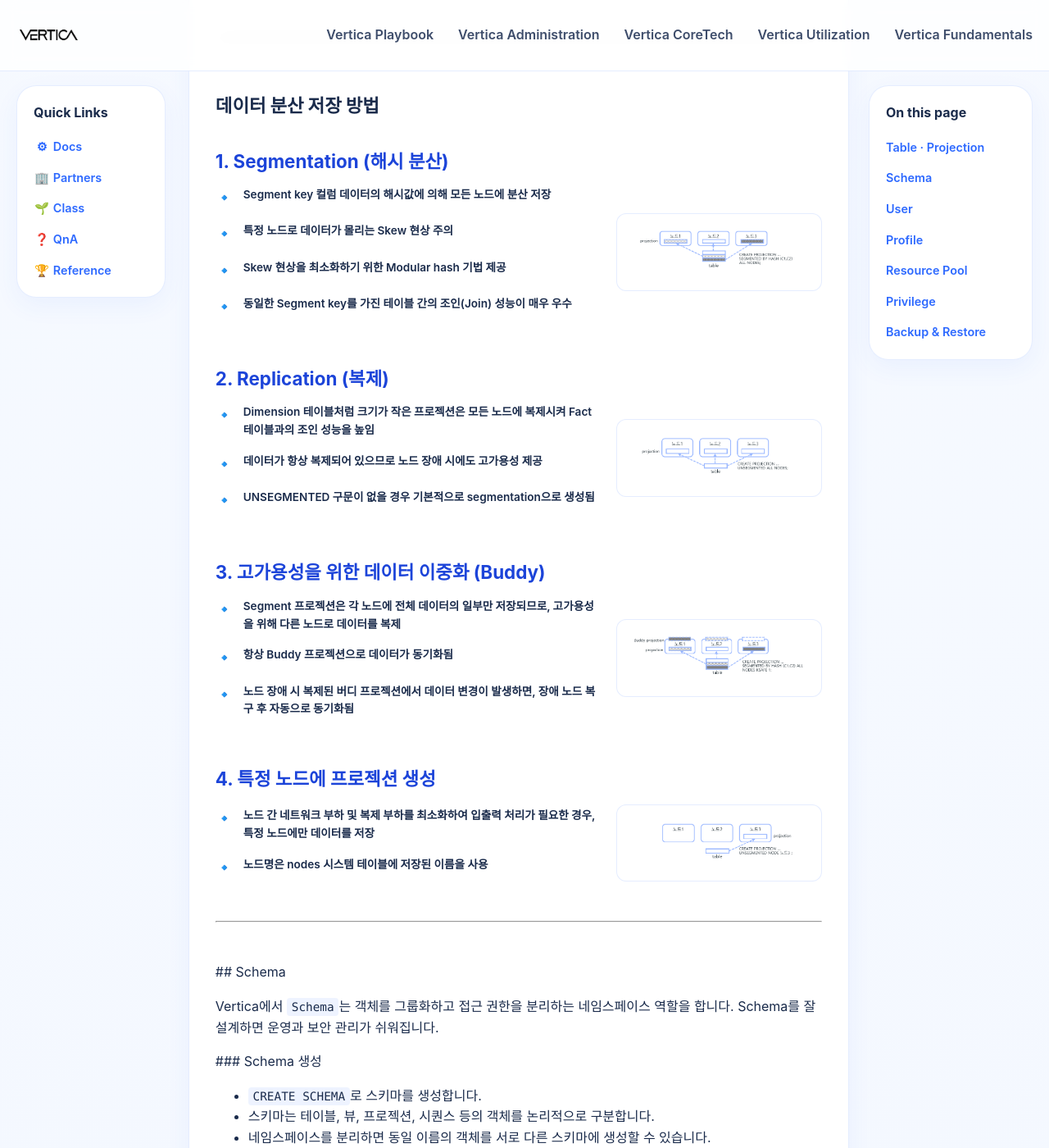
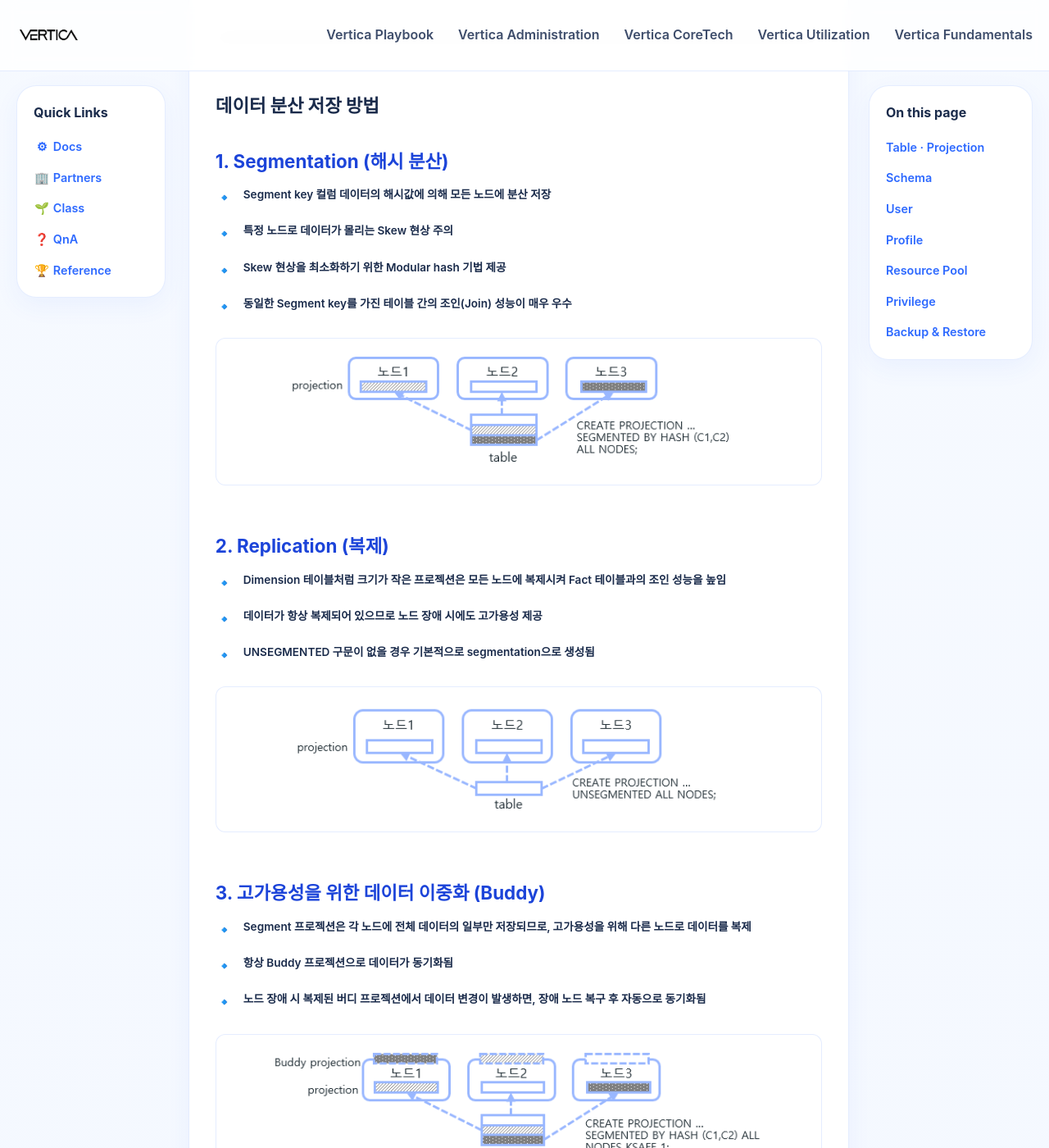
Before and after one commit to JIN0326/vertica_blog, a Jekyll site: the page built from 02administration.md, in a window 1280 px wide and 1400 px high, scrolled down 2212 px. Shown: the whole window at 82% size. Built offline with Jekyll 4.4.1, drawn with Linux system fonts in a browser that asks for light colours.

Commit message:
Update blog content and styling

```diff
--- a/02administration.md
+++ b/02administration.md
@@ -83,65 +83,49 @@
 
    <div class="architecture-subsection">
       <h4 class="section-subtitle">1. Segmentation (해시 분산)</h4>
-      <div class="columnar-layout">
-        <div>
-          <ul class="feature-list">
-            <li><span class="feature-list__icon">🔹</span> <span>Segment key 컬럼 데이터의 해시값에 의해 모든 노드에 분산 저장</span></li>
-            <li><span class="feature-list__icon">🔹</span> <span>특정 노드로 데이터가 몰리는 Skew 현상 주의</span></li>
-            <li><span class="feature-list__icon">🔹</span> <span>Skew 현상을 최소화하기 위한 Modular hash 기법 제공</span></li>
-            <li><span class="feature-list__icon">🔹</span> <span>동일한 Segment key를 가진 테이블 간의 조인(Join) 성능이 매우 우수</span></li>
-          </ul>
-        </div>
-        <div class="columnar-image image-box-styled">
-          <img src="{{ '/assets/images/proj_segmentation.png' | relative_url }}" alt="Segmentation 데이터 분산 방식 다이어그램">
-        </div>
+      <ul class="feature-list">
+        <li><span class="feature-list__icon">🔹</span> <span>Segment key 컬럼 데이터의 해시값에 의해 모든 노드에 분산 저장</span></li>
+        <li><span class="feature-list__icon">🔹</span> <span>특정 노드로 데이터가 몰리는 Skew 현상 주의</span></li>
+        <li><span class="feature-list__icon">🔹</span> <span>Skew 현상을 최소화하기 위한 Modular hash 기법 제공</span></li>
+        <li><span class="feature-list__icon">🔹</span> <span>동일한 Segment key를 가진 테이블 간의 조인(Join) 성능이 매우 우수</span></li>
+      </ul>
+      <div class="image-box-styled">
+        <img src="{{ '/assets/images/proj_segmentation.png' | relative_url }}" alt="Segmentation 데이터 분산 방식 다이어그램">
       </div>
     </div>
 
    <div class="architecture-subsection">
       <h4 class="section-subtitle">2. Replication (복제)</h4>
-      <div class="columnar-layout">
-        <div>
-          <ul class="feature-list">
-            <li><span class="feature-list__icon">🔹</span> <span>Dimension 테이블처럼 크기가 작은 프로젝션은 모든 노드에 복제시켜 Fact 테이블과의 조인 성능을 높임</span></li>
-            <li><span class="feature-list__icon">🔹</span> <span>데이터가 항상 복제되어 있으므로 노드 장애 시에도 고가용성 제공</span></li>
-            <li><span class="feature-list__icon">🔹</span> <span>UNSEGMENTED 구문이 없을 경우 기본적으로 segmentation으로 생성됨</span></li>
-          </ul>
-        </div>
-        <div class="columnar-image image-box-styled">
-          <img src="{{ '/assets/images/proj_replication.png' | relative_url }}" alt="Replication 데이터 복제 방식 다이어그램">
-        </div>
+      <ul class="feature-list">
+        <li><span class="feature-list__icon">🔹</span> <span>Dimension 테이블처럼 크기가 작은 프로젝션은 모든 노드에 복제시켜 Fact 테이블과의 조인 성능을 높임</span></li>
+        <li><span class="feature-list__icon">🔹</span> <span>데이터가 항상 복제되어 있으므로 노드 장애 시에도 고가용성 제공</span></li>
+        <li><span class="feature-list__icon">🔹</span> <span>UNSEGMENTED 구문이 없을 경우 기본적으로 segmentation으로 생성됨</span></li>
+      </ul>
+      <div class="image-box-styled">
+        <img src="{{ '/assets/images/proj_replication.png' | relative_url }}" alt="Replication 데이터 복제 방식 다이어그램">
       </div>
     </div>
 
    <div class="architecture-subsection">
       <h4 class="section-subtitle">3. 고가용성을 위한 데이터 이중화 (Buddy)</h4>
-      <div class="columnar-layout">
-        <div>
-          <ul class="feature-list">
-            <li><span class="feature-list__icon">🔹</span> <span>Segment 프로젝션은 각 노드에 전체 데이터의 일부만 저장되므로, 고가용성을 위해 다른 노드로 데이터를 복제</span></li>
-            <li><span class="feature-list__icon">🔹</span> <span>항상 Buddy 프로젝션으로 데이터가 동기화됨</span></li>
-            <li><span class="feature-list__icon">🔹</span> <span>노드 장애 시 복제된 버디 프로젝션에서 데이터 변경이 발생하면, 장애 노드 복구 후 자동으로 동기화됨</span></li>
-          </ul>
-        </div>
-        <div class="columnar-image image-box-styled">
-          <img src="{{ '/assets/images/proj_buddy.png' | relative_url }}" alt="Buddy 프로젝션을 이용한 데이터 이중화 다이어그램">
-        </div>
+      <ul class="feature-list">
+        <li><span class="feature-list__icon">🔹</span> <span>Segment 프로젝션은 각 노드에 전체 데이터의 일부만 저장되므로, 고가용성을 위해 다른 노드로 데이터를 복제</span></li>
+        <li><span class="feature-list__icon">🔹</span> <span>항상 Buddy 프로젝션으로 데이터가 동기화됨</span></li>
+        <li><span class="feature-list__icon">🔹</span> <span>노드 장애 시 복제된 버디 프로젝션에서 데이터 변경이 발생하면, 장애 노드 복구 후 자동으로 동기화됨</span></li>
+      </ul>
+      <div class="image-box-styled">
+        <img src="{{ '/assets/images/proj_buddy.png' | relative_url }}" alt="Buddy 프로젝션을 이용한 데이터 이중화 다이어그램">
       </div>
     </div>
 
    <div class="architecture-subsection">
       <h4 class="section-subtitle">4. 특정 노드에 프로젝션 생성</h4>
-      <div class="columnar-layout">
-        <div>
-          <ul class="feature-list">
-            <li><span class="feature-list__icon">🔹</span> <span>노드 간 네트워크 부하 및 복제 부하를 최소화하여 입출력 처리가 필요한 경우, 특정 노드에만 데이터를 저장</span></li>
-            <li><span class="feature-list__icon">🔹</span> <span>노드명은 nodes 시스템 테이블에 저장된 이름을 사용</span></li>
-          </ul>
-        </div>
-        <div class="columnar-image image-box-styled">
-          <img src="{{ '/assets/images/proj_specific_node.png' | relative_url }}" alt="특정 노드에 프로젝션 생성 방식 다이어그램">
-        </div>
+      <ul class="feature-list">
+        <li><span class="feature-list__icon">🔹</span> <span>노드 간 네트워크 부하 및 복제 부하를 최소화하여 입출력 처리가 필요한 경우, 특정 노드에만 데이터를 저장</span></li>
+        <li><span class="feature-list__icon">🔹</span> <span>노드명은 nodes 시스템 테이블에 저장된 이름을 사용</span></li>
+      </ul>
+      <div class="image-box-styled">
+        <img src="{{ '/assets/images/proj_specific_node.png' | relative_url }}" alt="특정 노드에 프로젝션 생성 방식 다이어그램">
       </div>
     </div>
   </div>
--- a/assets/css/style.css
+++ b/assets/css/style.css
@@ -892,6 +892,18 @@
   border-radius: 8px;
 }
 
+/* Administration 페이지의 데이터 분산 다이어그램 스타일 */
+.architecture-subsection .image-box-styled {
+  margin-top: 1.5rem;
+}
+
+.architecture-subsection .image-box-styled img {
+  max-width: 600px;
+  width: 100%;
+  height: auto;
+  border-radius: 8px;
+}
+
 /* 이미지 주변에 스타일을 적용하는 박스 */
 .image-box-styled {
   background: var(--surface);
```
